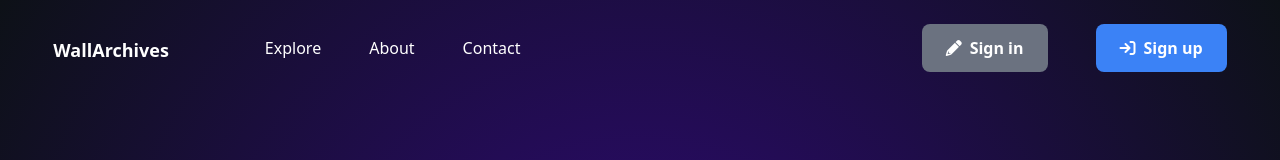
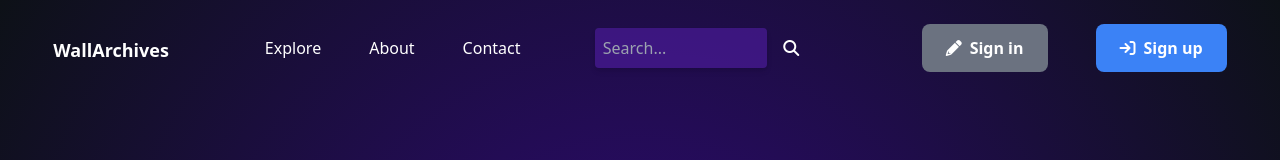
Before and after one commit to Eciric/WallArchives, an Angular app: page / in a window 1280 px wide. Shown: the top 160 px of the page. Built offline with nearby package versions, Linux system fonts and the light colour scheme; no server answers.

Commit message:
Added search component

```diff
--- a/src/app/app.module.ts
+++ b/src/app/app.module.ts
@@ -6,9 +6,10 @@ import { AppComponent } from './app.component';
 import { NavigationComponent } from './navigation/navigation.component';
 import { HomeComponent } from './home/home.component';
 import { HttpClientModule } from '@angular/common/http';
+import { SearchComponent } from './search/search.component';
 
 @NgModule({
-  declarations: [AppComponent, NavigationComponent, HomeComponent],
+  declarations: [AppComponent, NavigationComponent, HomeComponent, SearchComponent],
   imports: [BrowserModule, AppRoutingModule, HttpClientModule],
   providers: [],
   bootstrap: [AppComponent],
--- a/src/app/navigation/navigation.component.html
+++ b/src/app/navigation/navigation.component.html
@@ -6,6 +6,7 @@
       <li class="hover:cursor-pointer">About</li>
       <li class="hover:cursor-pointer">Contact</li>
     </ul>
+    <app-search class="grow"></app-search>
     <ul class="flex gap-12 pl-12" role="list">
       <li class="hover:cursor-pointer">
         <button
--- /dev/null
+++ b/src/app/search/search.component.html
@@ -0,0 +1,14 @@
+<div class="p-1">
+  <form action="#" method="get">
+    <div class="flex gap-4 justify-center items-center">
+      <input
+        type="text"
+        name="search"
+        id="search"
+        placeholder="Search..."
+        class="w-1/2 p-2 text-white bg-transparent shadow-md bg-opacity-50 bg-violet-800 rounded"
+      />
+      <i class="fa fa-search" aria-hidden="true"></i>
+    </div>
+  </form>
+</div>
```
Also changed, not shown: src/app/search/search.component.ts (added, +10 -0 lines), src/app/search/search.component.css (added), 1 other file (tests, documents, lock files or other folders).
